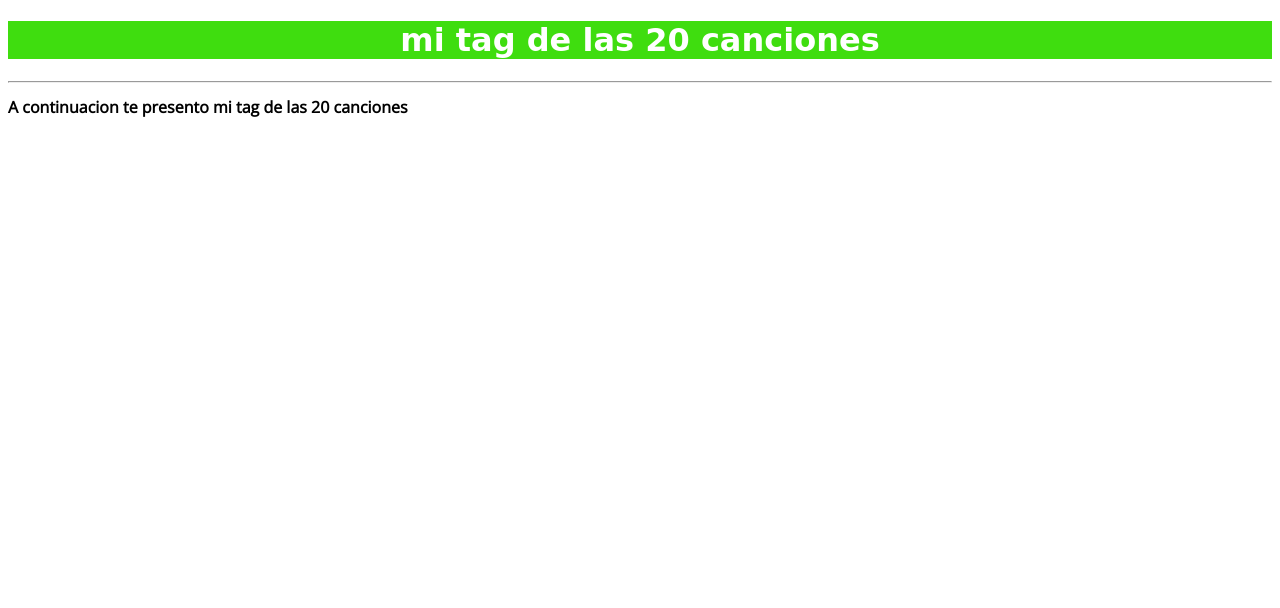
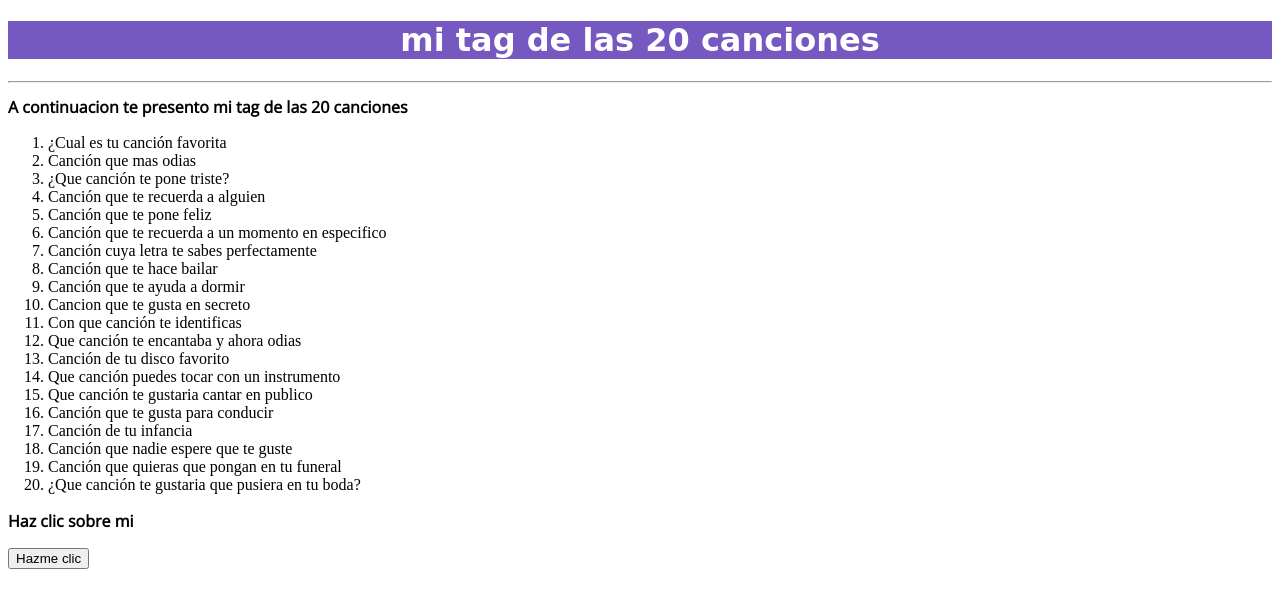
Before and after one commit to WilsonTIC/mis-19-canciones, a plain HTML site: page index.html in a window 1280 px wide. Drawn offline with nearby package versions, Linux system fonts and the light colour scheme; a web font is replaced by a local one.

Commit message:
Se envuelve el boton dentro de un hipervinculo

```diff
--- a/index.html
+++ b/index.html
@@ -16,7 +16,33 @@
 <body>
   <h1 class="titulo1">mi tag de las 20 canciones</h1> <hr>
   <h2 class="titulo2">A continuacion te presento mi tag de las 20 canciones</h2>
-
+  <ol>
+    <li>¿Cual es tu canción favorita</li>
+    <li>Canción que mas odias</li>
+    <li>¿Que canción te pone triste?</li>
+    <li>Canción que te recuerda a alguien</li>
+    <li>Canción que te pone feliz</li>
+    <li>Canción que te recuerda a un momento en especifico</li>
+    <li>Canción cuya letra te sabes perfectamente</li>
+    <li>Canción que te hace bailar</li>
+    <li>Canción que te ayuda a dormir</li>
+    <li>Cancion que te gusta en secreto</li>
+    <li>Con que canción te identificas</li>
+    <li>Que canción te encantaba y ahora odias</li>
+    <li>Canción de tu disco favorito</li>
+    <li>Que canción puedes tocar con un instrumento</li>
+    <li>Que canción te gustaria cantar en publico</li>
+    <li>Canción que te gusta para conducir</li>
+    <li>Canción de tu infancia</li>
+    <li>Canción que nadie espere que te guste</li>
+    <li>Canción que quieras que pongan en tu funeral</li>
+    <li>¿Que canción te gustaria que pusiera en tu boda?</li>
   </ol>
+  <h3 class="titulo2"> Haz clic sobre mi </h3>
+  <div class="contenedor">
+    <a href="respuestas.html">
+      <button>Hazme clic</button>
+    </a>
+  </div>
 </body>
 </html>
--- a/style.css
+++ b/style.css
@@ -1,5 +1,5 @@
 .titulo1{
-    background-color: rgb(63, 221, 15);
+    background-color: rgb(117, 89, 192);
     color: white;
     display: flex;
     justify-content: center;
```
